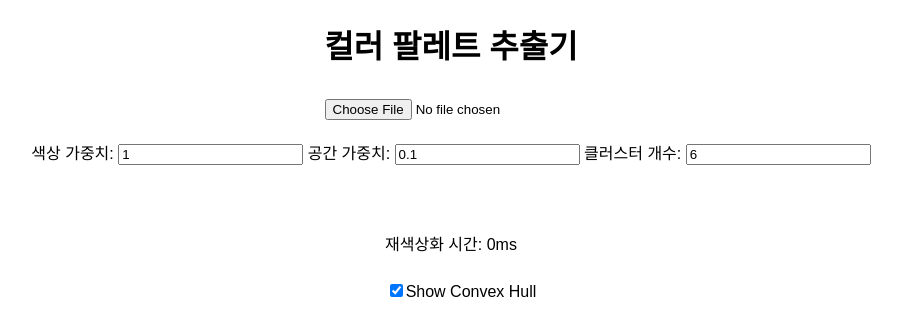
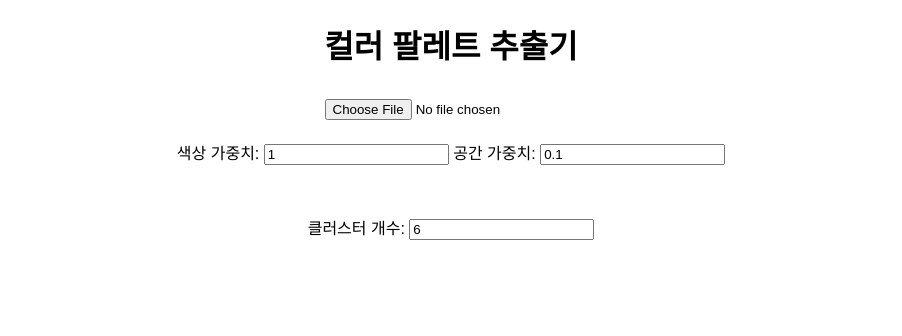
Before and after one commit to Chokoty/colorPalleteGenerate, a React (Vite) app: page / in a window 1280 px wide. Shown: the top 336 px of the page, without its empty margins (189-1091 px from the left). Built offline with nearby package versions, Linux system fonts and the light colour scheme.

Commit message:
Fix: 요소 배치 조정

```diff
--- a/src/App.jsx
+++ b/src/App.jsx
@@ -411,16 +411,6 @@ function App() {
                     step="0.1"
                     min="0"
                 />
-                <label> 클러스터 개수: </label>
-                <input
-                    type="number"
-                    value={clusterCount}
-                    onChange={(e) =>
-                        handleWeightChange("clusterCount", e.target.value)
-                    }
-                    step="1"
-                    min="1"
-                />
             </div>
             <div
                 style={{
@@ -451,27 +441,51 @@ function App() {
                     </div>
                 )}
             </div>
+            {samplePoints.length > 0 && (
+                <div
+                    style={{
+                        width: "100%",
+                        display: "flex",
+                        flexDirection: "column",
+                        alignItems: "center",
+                    }}
+                >
                     <p>재색상화 시간: {recolorTime}ms</p> {/* 시간 표시 */}
-            {samplePoints.length > 0 && (
                     <Scene
                         points={samplePoints.map((p) => p.rgb)}
                         clusters={clusters.map((c) => c.rgb)}
                         showConvexHull={showConvexHull}
                     />
-            )}
                     <div style={{ margin: "10px" }}>
                         <label style={{ marginLeft: "20px" }}>
                             <input
                                 type="checkbox"
                                 checked={showConvexHull}
-                        onChange={(e) => setShowConvexHull(e.target.checked)}
+                                onChange={(e) =>
+                                    setShowConvexHull(e.target.checked)
+                                }
                             />
                             Show Convex Hull
                         </label>
                     </div>
+                </div>
+            )}
+            <div>
+                <label> 클러스터 개수: </label>
+                <input
+                    type="number"
+                    value={clusterCount}
+                    onChange={(e) =>
+                        handleWeightChange("clusterCount", e.target.value)
+                    }
+                    step="1"
+                    min="1"
+                />
+            </div>
             {clusters.length > 0 && (
                 <div style={{ textAlign: "center", padding: "10px" }}>
                     <h2>대표 색상 팔레트</h2>
+
                     <div
                         style={{
                             display: "flex",
```
Also changed, not shown: 1 other file (tests, documents, lock files or other folders). Lines whose indentation alone changed are shown as unchanged.
